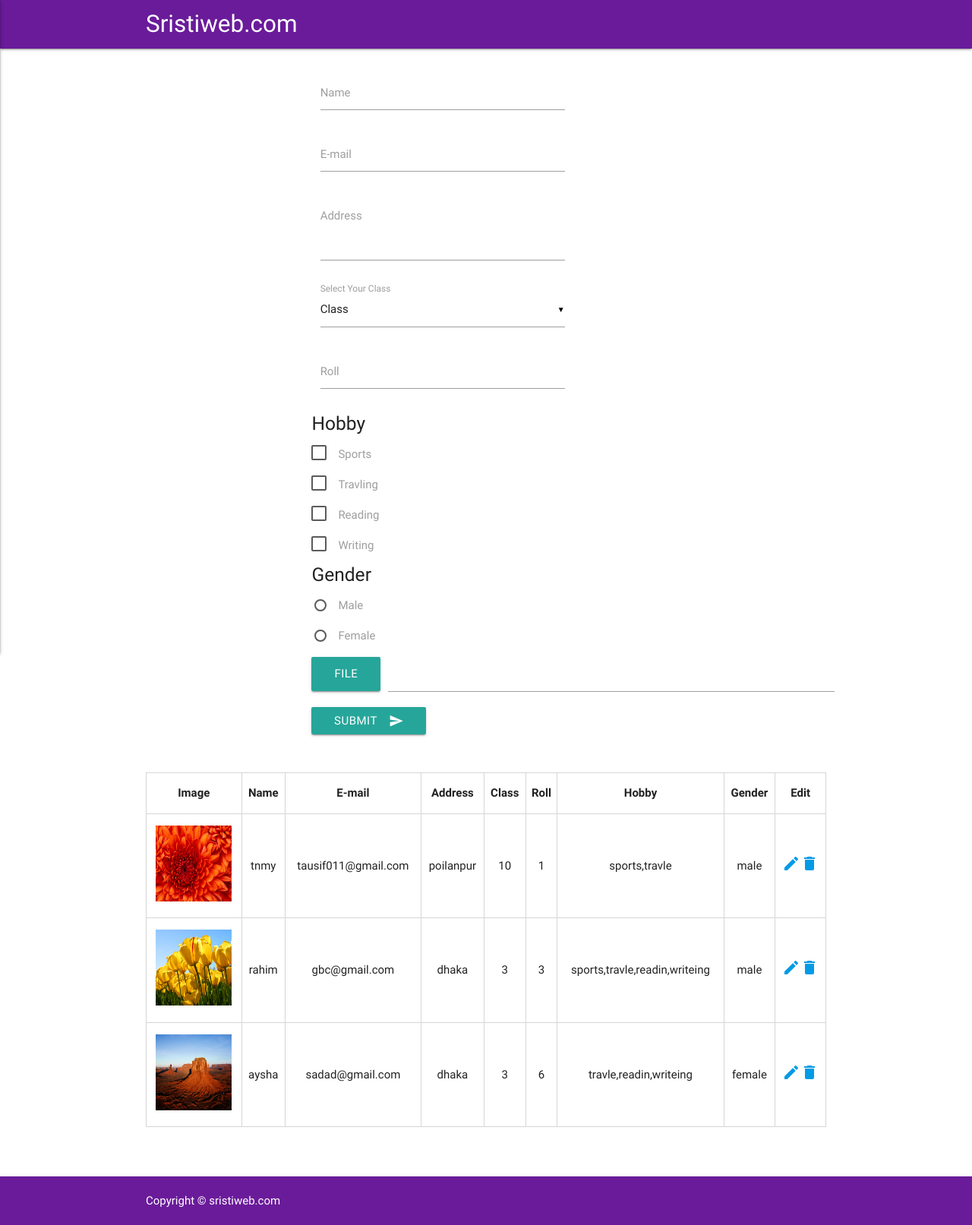
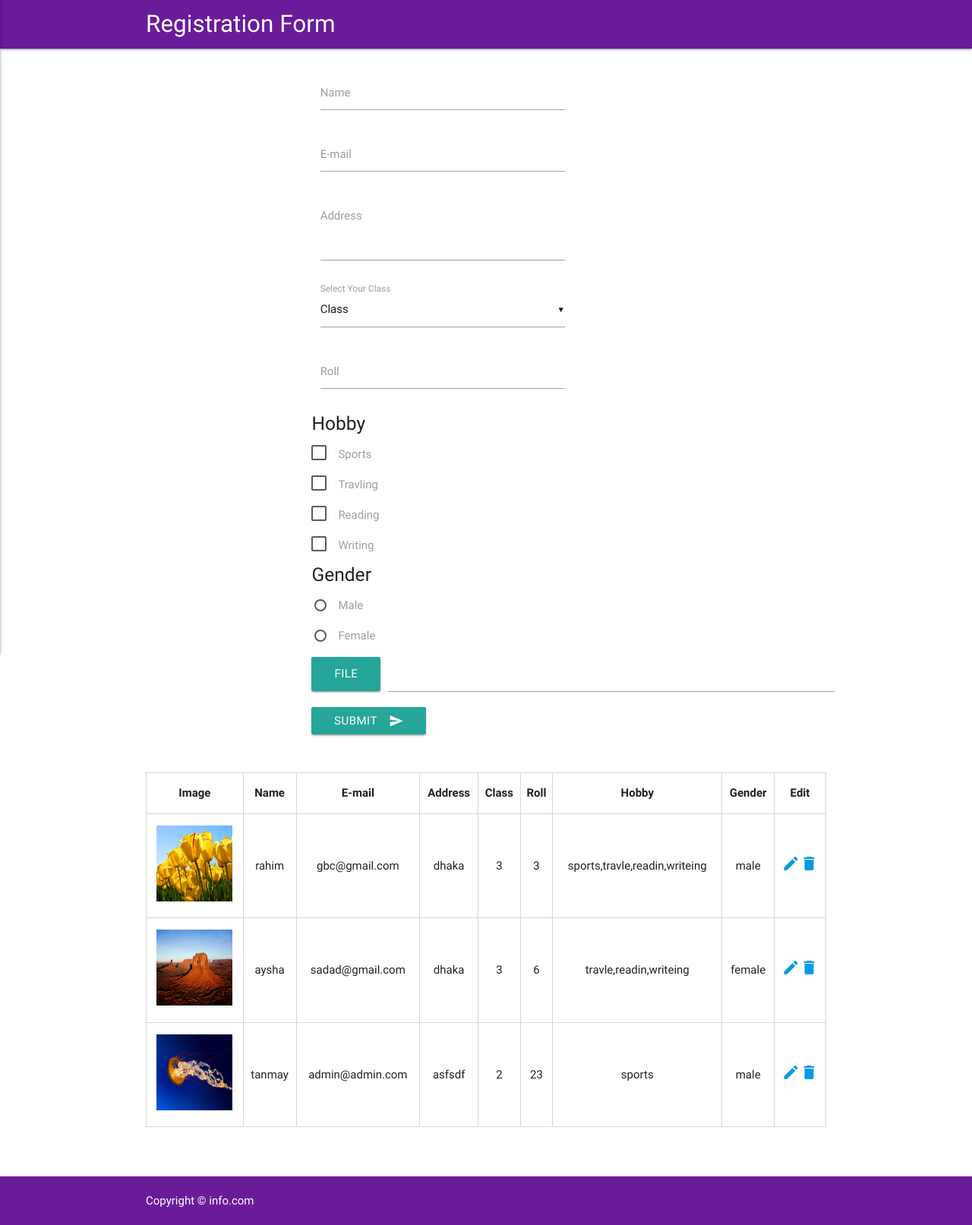
Before and after one commit to tousiful/simple-php-mysql-crud-system, a PHP site: page / in a window 1280 px wide. Shown: the whole page at 76% size. Run offline with PHP 8.4, Linux system fonts and the light colour scheme; data comes from the database, SQL or seed files in the repository; some libraries are stand-ins or nearby versions.

Commit message:
Initial Commit

```diff
--- a/index.php
+++ b/index.php
@@ -14,7 +14,10 @@ if (!$conn) {
 
  if(isset($_POST['save'])){
 	   $checkBox= $image= $image_name= $file= "";
-
+echo "<pre>";
+var_dump($_POST['gender']);
+echo "</pre>";
+exit();
 	 if(empty($_POST['gender'])){
 		$_POST['gender'] ="";
 	 }
@@ -74,9 +77,12 @@ if (!$conn) {
         $file_type = $_FILES['photo']['type'];
         $folder="img/";
         move_uploaded_file($file_loc,$folder.$file);
+
+        $sql = "UPDATE infos2 SET name='".$_POST['name']."', email='".$_POST['email']."',address='".$_POST['address']."',class ='".$_POST['class']."',roll ='".$_POST['roll']."',hobby='".$checkBox."',gender='".$_POST['gender']."',photo ='".$file."' WHERE id=".$_POST['id'];
+	 }else{
+	 	$sql = "UPDATE infos2 SET name='".$_POST['name']."', email='".$_POST['email']."',address='".$_POST['address']."',class ='".$_POST['class']."',roll ='".$_POST['roll']."',hobby='".$checkBox."',gender='".$_POST['gender']."' WHERE id=".$_POST['id'];
 	 }
 
-	 $sql = "UPDATE infos2 SET name='".$_POST['name']."', email='".$_POST['email']."',address='".$_POST['address']."',class ='".$_POST['class']."',roll ='".$_POST['roll']."',hobby='".$checkBox."',gender='".$_POST['gender']."',photo ='".$file."' WHERE id=".$_POST['id'];
 	if ($conn->query($sql) === TRUE) {
 		echo "Record updated successfully ";
 	} else {
@@ -91,7 +97,7 @@ if (!$conn) {
 <html lang="en">
 <head>
 	<meta charset="UTF-8">
-	<title>Sristiweb</title>
+	<title>Registration</title>
 	<link href="http://fonts.googleapis.com/icon?family=Material+Icons" rel="stylesheet">
 	<link rel="stylesheet" href="css/materialize.min.css">
 	<link rel="stylesheet" href="css/style.css">
@@ -100,7 +106,7 @@ if (!$conn) {
 <body>
 	<nav class="purple darken-3" role="navigation">
 	    <div class="nav-wrapper container">
-	      <a id="logo-container" href="#" class="brand-logo">Sristiweb.com</a>
+	      <a id="logo-container" href="#" class="brand-logo">Registration Form</a>
 
 	      <ul id="nav-mobile" class="side-nav" style="transform: translateX(-100%);">
 	        <li><a href="#"></a></li>
@@ -260,7 +266,7 @@ if (!$conn) {
 	<div class="footer-copyright">
       <nav class="purple darken-3" role="navigation">
 	    <div class="nav-wrapper container">
-	      <p>Copyright &copy; sristiweb.com</p>
+	      <p>Copyright &copy; info.com</p>
 
 	      <ul id="nav-mobile" class="side-nav" style="transform: translateX(-100%);">
 	        <li><a href="#"></a></li>
--- a/update.php
+++ b/update.php
@@ -22,7 +22,7 @@
 <html lang="en">
 <head>
 	<meta charset="UTF-8">
-	<title>Sristiweb</title>
+	<title>Registration</title>
 	<link href="http://fonts.googleapis.com/icon?family=Material+Icons" rel="stylesheet">
 	<link rel="stylesheet" href="css/materialize.min.css">
 	<link rel="stylesheet" href="css/style.css">
@@ -31,7 +31,7 @@
 <body>
 	<nav class="purple darken-3" role="navigation">
 	    <div class="nav-wrapper container">
-	      <a id="logo-container" href="#" class="brand-logo">Sristiweb.com</a>
+	      <a id="logo-container" href="#" class="brand-logo">Registration form</a>
 
 	      <ul id="nav-mobile" class="side-nav" style="transform: translateX(-100%);">
 	        <li><a href="#"></a></li>
```
Also changed, not shown: student2.sql (renamed from infos2.sql, +12 -12 lines), img/79979-Jellyfish.jpg (added).
